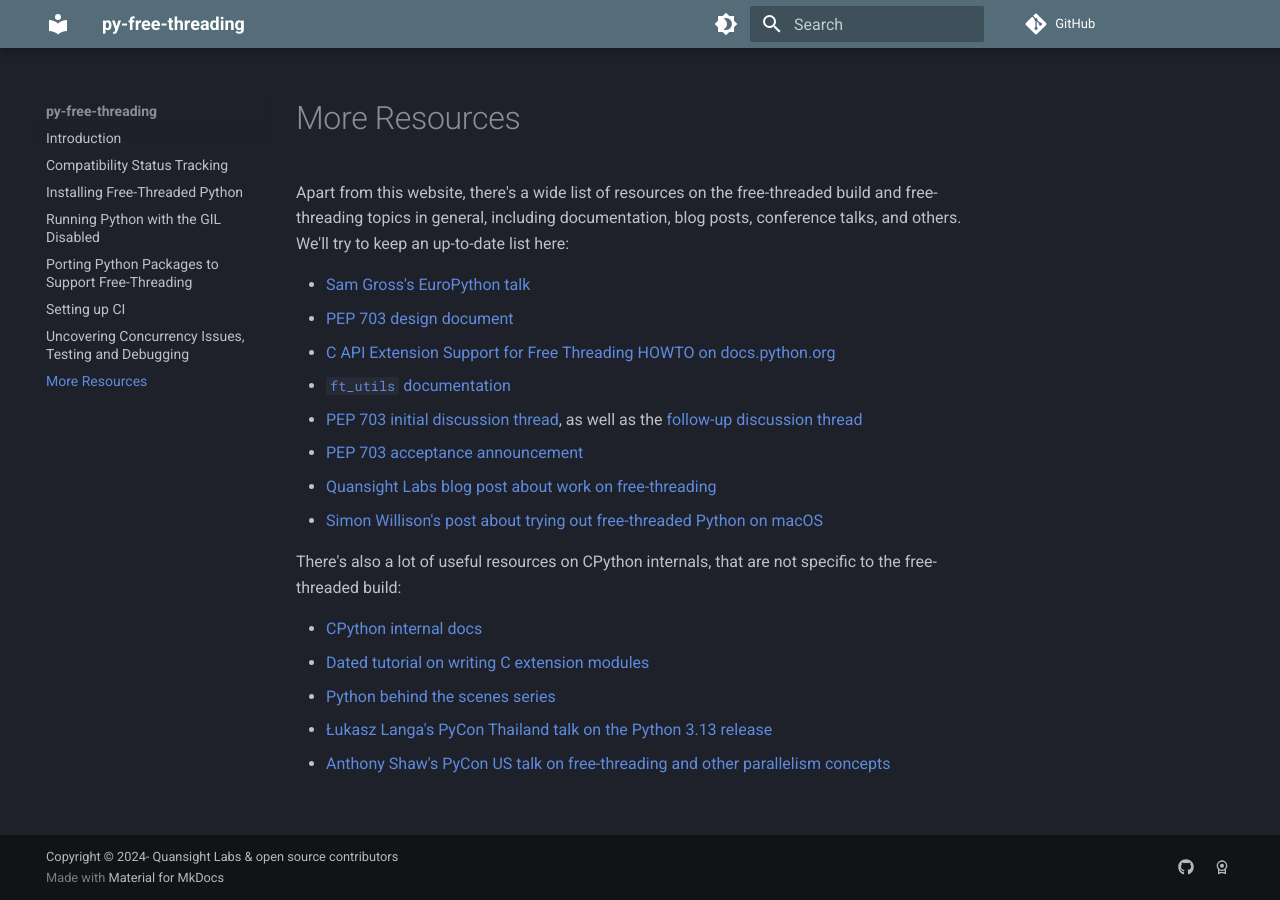
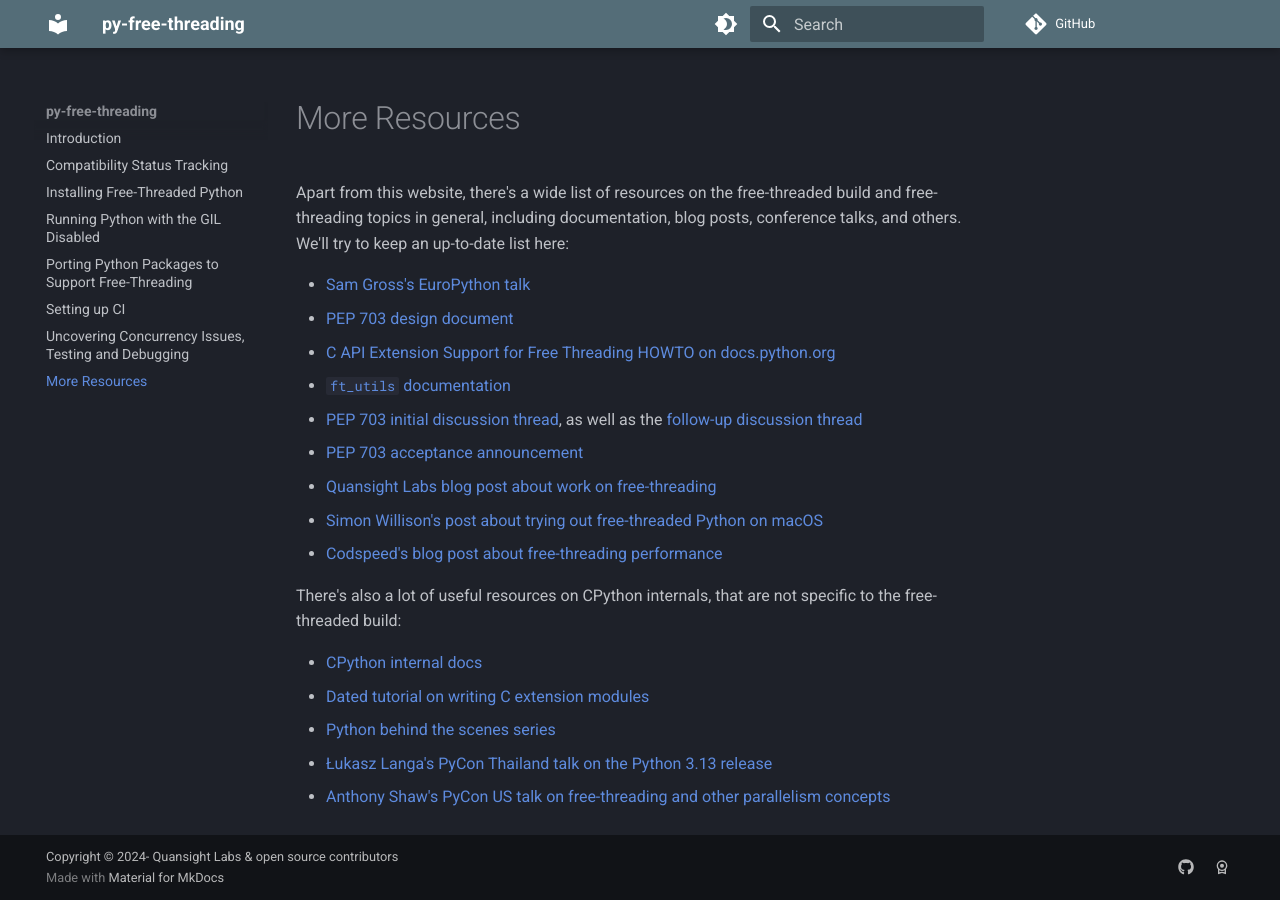
Before and after one commit to Quansight-Labs/free-threaded-compatibility, an MkDocs documentation site: the page built from docs/resources.md, in a window 1280 px wide. Built offline with MkDocs 1.6.1 and Material for MkDocs 9.7.7, drawn with Linux system fonts in a browser that asks for light colours; comment, search, counter and statistics services are not loaded.

Commit message:
docs: add link to Codspeed blog about performance to More Resources

```diff
--- a/docs/resources.md
+++ b/docs/resources.md
@@ -14,6 +14,7 @@
 - [PEP 703 acceptance announcement](https://discuss.python.org/t/37075)
 - [Quansight Labs blog post about work on free-threading](https://labs.quansight.org/blog/free-threaded-python-rollout)
 - [Simon Willison's post about trying out free-threaded Python on macOS](https://til.simonwillison.net/python/trying-free-threaded-python)
+- [Codspeed's blog post about free-threading performance](https://codspeed.io/blog/state-of-python-3-13-performance-free-threading)
 
 There's also a lot of useful resources on CPython internals, that are not
 specific to the free-threaded build:
```
